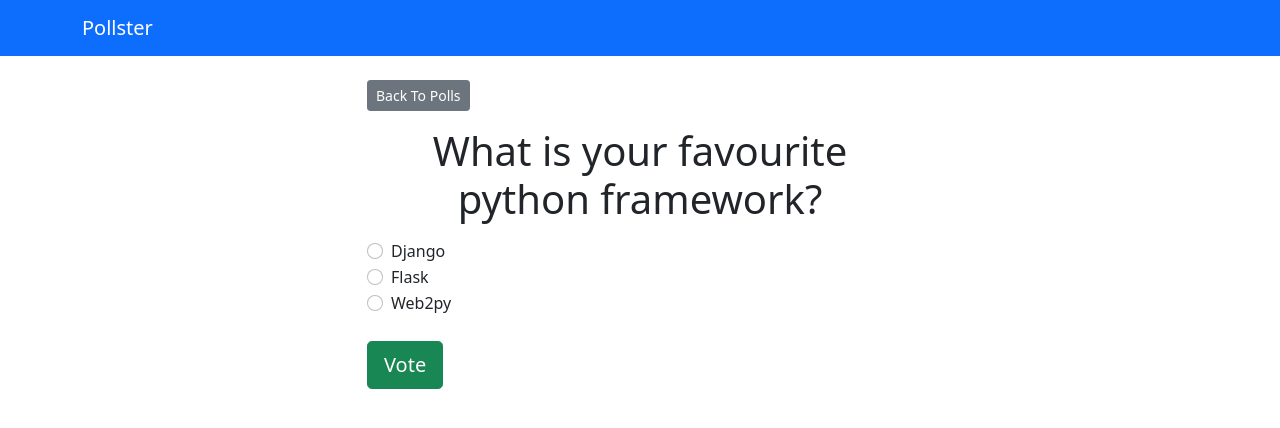
After one commit to iqbalnafee/django_voting_project, a Django app: page /polls/1/ in a window 1280 px wide. The commit adds this page. Shown: the top 428 px of the page. Run offline with Django 3.2, Linux system fonts and the light colour scheme; data comes from the database, SQL or seed files in the repository; both versions use the stored data as it was after the commit.

Commit message:
voting page added

```diff
--- a/pollster/polls/urls.py
+++ b/pollster/polls/urls.py
@@ -14,11 +14,14 @@ urlpatterns = [
 
     # means /polls/1 where 1 is question id
     # here name is url_name or pattern name
-    path('<int:question_id>', views.detail, name='detail'),
+    #path('<int:question_id>', views.detail, name='detail'),
+    path('<int:question_id>/', views.detail, name='detail'),
 
 
     # means /polls/1/results where 1 is question id
     path('<int:question_id>/results', views.results, name='results'),
 
-    path('<int:question_id>/results', views.results, name='blogs')
+    path('<int:question_id>/results', views.results, name='blogs'),
+
+    path('<int:question_id>/vote/', views.vote, name='vote')
 ]
--- a/pollster/polls/views.py
+++ b/pollster/polls/views.py
@@ -5,6 +5,8 @@ from django.shortcuts import render
 from .models import Question, choice
 
 from django.shortcuts import get_list_or_404, get_object_or_404
+from django.http import HttpResponseRedirect
+from django.urls import reverse
 
 # Create your views here.
 
@@ -35,7 +37,7 @@ def detail(request, question_id):
     except Question.DoesNotExist:
         raise Http404("Question doesnot exist")
 
-    return render(request, 'polls/results', context)
+    return render(request, 'polls/detail.html', context)
 
 
 # <a href="{% url 'polls:results' question.id %}" class="btn btn-primary btn-sm">Results</a> where question_id is the parameter
@@ -46,4 +48,26 @@ def results(request, question_id):
     except Question.DoesNotExist:
         raise Http404("Question doesnot exist")
 
-    return render(request, 'polls/results', context)
+    return render(request, 'polls/results.html', context)
+
+# Vote for a question choice
+
+
+def vote(request, question_id):
+    # print(request.POST['choice'])
+    question = get_object_or_404(Question, pk=question_id)
+    try:
+        selected_choice = question.choice_set.get(pk=request.POST['choice'])
+    except (KeyError, choice.DoesNotExist):
+        # Redisplay the question voting form.
+        return render(request, 'polls/detail.html', {
+            'question': question,
+            'error_message': "You didn't select a choice.",
+        })
+    else:
+        selected_choice.votes += 1
+        selected_choice.save()
+        # Always return an HttpResponseRedirect after successfully dealing
+        # with POST data. This prevents data from being posted twice if a
+        # user hits the Back button.
+        return HttpResponseRedirect(reverse('polls:results', args=(question.id,)))
--- a/pollster/templates/base.html
+++ b/pollster/templates/base.html
@@ -10,6 +10,10 @@
     <title>Pollster {% block title %}{% endblock %}</title> <!--Different title for different pages-->
 </head>
 <body>
+
+    <!--Navbar-->
+
+    {% include 'partials/_navbar.html' %}
 
     <div class="container">
         <div class="row">
--- /dev/null
+++ b/pollster/templates/partials/_navbar.html
@@ -0,0 +1,5 @@
+<nav class="navbar navbar-dark bg-primary mb-4">
+	<div class="container">
+		<a class="navbar-brand" href="/">Pollster</a>
+	</div>
+</nav>
--- /dev/null
+++ b/pollster/templates/polls/detail.html
@@ -0,0 +1,29 @@
+{% extends 'base.html' %}
+{% block content %}
+<a class="btn btn-secondary btn-sm mb-3" href="{% url 'polls:index' %}">Back To Polls</a>
+<h1 class="text-center mb-3">{{ question.question_text }}</h1>
+
+{% if error_message %}
+<p class="alert alert-danger">
+	<strong>{{ error_message }}</strong>
+</p>
+{% endif %}
+
+<form action="{% url 'polls:vote' question.id %}" method="post">
+	{% csrf_token %}
+	{% for choice in question.choice_set.all %}
+		<div class="form-check">
+			<input
+				type="radio"
+				name="choice"
+				class="form-check-input"
+				id="choice{{ forloop.counter }}"
+				value="{{ choice.id }}"
+			/>
+			<label for="choice{{ forloop.counter }}">{{ choice.choice_text }}</label
+			>
+		</div>
+	{% endfor %}
+	<input type="submit" value="Vote" class="btn btn-success btn-lg btn-block mt-4" />
+</form>
+{% endblock %}
--- a/pollster/templates/polls/index.html
+++ b/pollster/templates/polls/index.html
@@ -27,7 +27,7 @@
 
                             <!--links to vote page and show result page-->
                             <br/>
-                            <a href="{% url 'polls:detail' question.id %}" class="btn btn-primary btn-sm mt-3">Votes Now</a> <!--polls:detail question.id same as polls/question.id-->
+                            <a href="{% url 'polls:detail' question.id %}" class="btn btn-primary btn-sm mt-3">Vote Now</a> <!--polls:detail question.id same as polls/question.id-->
                             <!--It will be same as <a href="/polls/{{question.id}}"> -->
                             <!--Here 'polls' is the namespace what we define in urls.py '-->
                             <!--'detail' is the url_name or pattern name-->
```
Also changed, not shown: pollster/templates/polls/results.html (added, +15 -0 lines), pollster/db.sqlite3.
